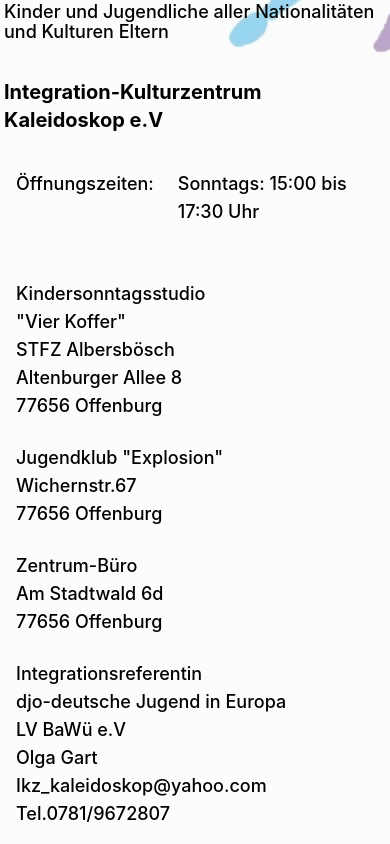
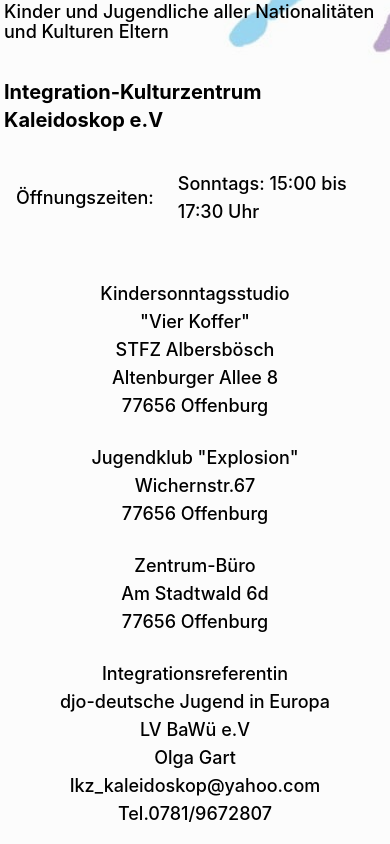
Before and after one commit to MichaelSagel/Kaleidoskop, a Nuxt app: page / in a window 390 px wide. Shown: the part 908-1752 px from the top of the page. Built offline with nearby package versions, Linux system fonts and the light colour scheme.

Commit message:
kaleidoskop

```diff
--- a/assets/styles/info.css
+++ b/assets/styles/info.css
@@ -43,4 +43,11 @@
     .adress {
         flex-direction: column;
     }
+    .addressInfo {
+        justify-content: center;
+    }
+    .addressInfoContainer{
+        display: flex;
+        justify-content: center;
+    }
 }
--- a/components/home/info.vue
+++ b/components/home/info.vue
@@ -23,38 +23,38 @@
 
       <div class="addressInfo">
 
-      <span>Kindersonntagsstudio</span>
-      <span>"Vier Koffer"</span>
-      <span>STFZ Albersbösch</span>
-      <span>Altenburger Allee 8</span>
-      <span>77656 Offenburg</span>
+        <span class="addressInfoContainer">Kindersonntagsstudio</span>
+        <span class="addressInfoContainer">"Vier Koffer"</span>
+        <span class="addressInfoContainer">STFZ Albersbösch</span>
+        <span class="addressInfoContainer">Altenburger Allee 8</span>
+        <span class="addressInfoContainer">77656 Offenburg</span>
 
       </div>
 
       <div class="addressInfo">
 
-        <span>Jugendklub "Explosion"</span>
-        <span>Wichernstr.67</span>
-        <span>77656 Offenburg</span>
+        <span class="addressInfoContainer">Jugendklub "Explosion"</span>
+        <span class="addressInfoContainer">Wichernstr.67</span>
+        <span class="addressInfoContainer">77656 Offenburg</span>
 
       </div>
 
       <div class="addressInfo">
 
-        <span>Zentrum-Büro</span>
-        <span>Am Stadtwald 6d</span>
-        <span>77656 Offenburg</span>
+        <span class="addressInfoContainer">Zentrum-Büro</span>
+        <span class="addressInfoContainer">Am Stadtwald 6d</span>
+        <span class="addressInfoContainer">77656 Offenburg</span>
 
       </div>
 
       <div class="addressInfo">
 
-        <span>Integrationsreferentin</span>
-        <span>djo-deutsche Jugend in Europa</span>
-        <span>LV BaWü e.V</span>
-        <span>Olga Gart</span>
-        <span>Ikz_kaleidoskop@yahoo.com</span>
-        <span>Tel.0781/9672807</span>
+        <span class="addressInfoContainer">Integrationsreferentin</span>
+        <span class="addressInfoContainer">djo-deutsche Jugend in Europa</span>
+        <span class="addressInfoContainer">LV BaWü e.V</span>
+        <span class="addressInfoContainer">Olga Gart</span>
+        <span class="addressInfoContainer">Ikz_kaleidoskop@yahoo.com</span>
+        <span class="addressInfoContainer">Tel.0781/9672807</span>
 
       </div>
 
```
